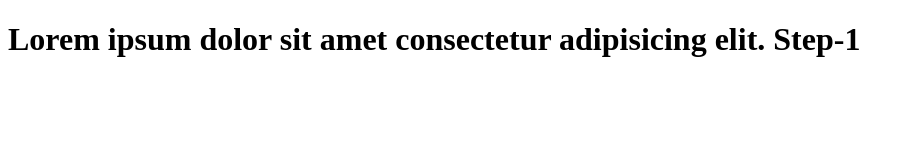
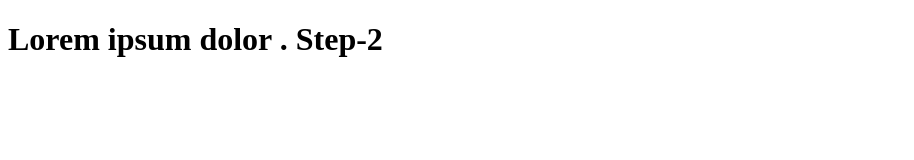
Before and after one commit to abubakkerdev1/github, a plain HTML site: page index.html in a window 1280 px wide. Shown: the whole page, without its empty margins (0-914 px from the left). Drawn offline with Linux system fonts and the light colour scheme.

Commit message:
some change 2

```diff
--- a/index.html
+++ b/index.html
@@ -7,7 +7,7 @@
 </head>
 <body>
 
-    <h1>Lorem ipsum dolor sit amet consectetur adipisicing elit. Step-1 </h1>
+    <h1>Lorem ipsum dolor . Step-2 </h1>
 
 
 </body>
```
Also changed, not shown: some.js (deleted).
